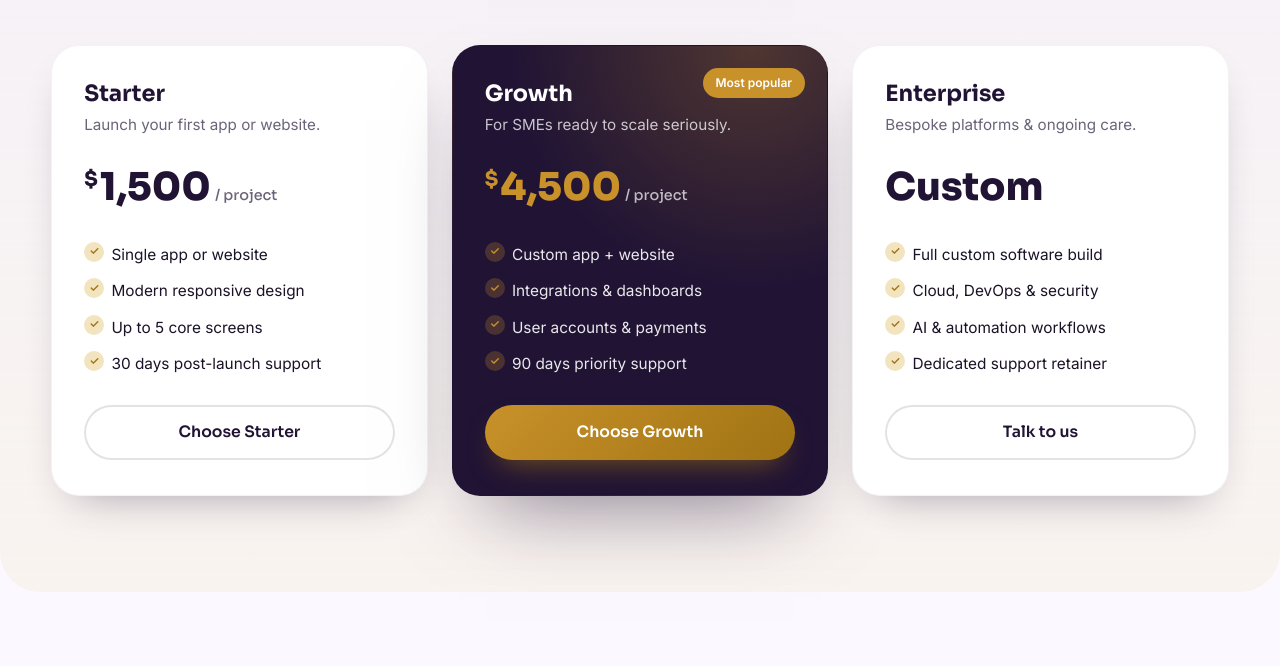
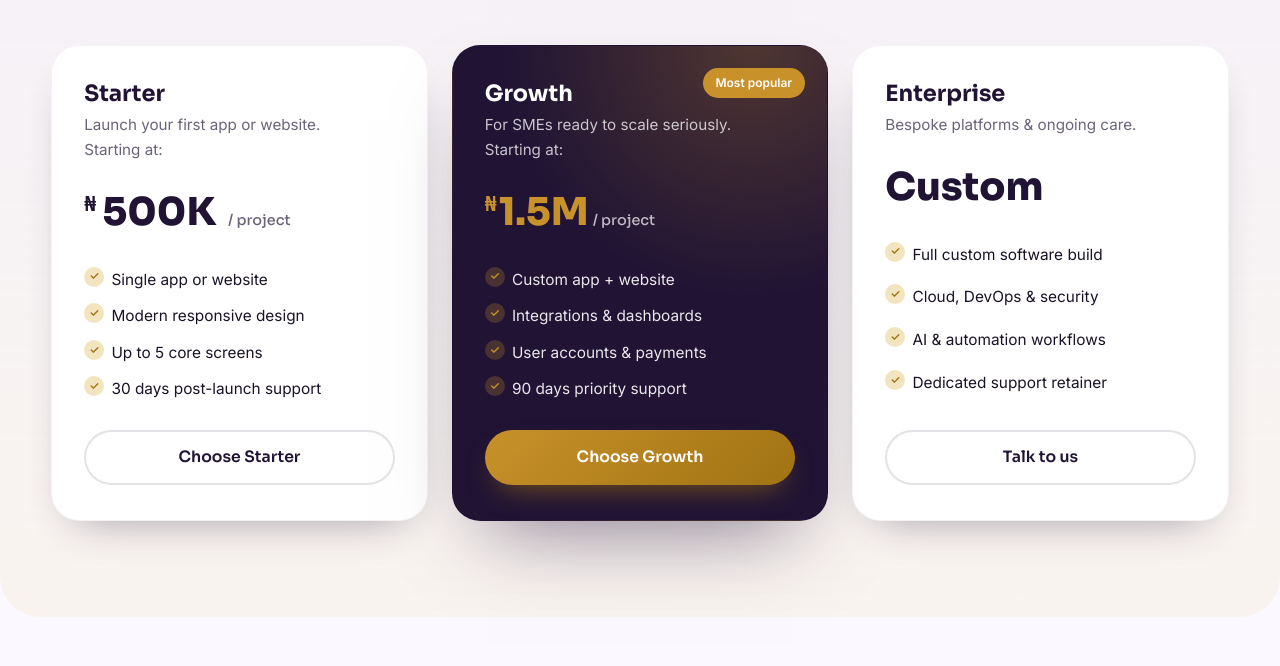
Before and after one commit to MartinKyng/royaltechnologies, a plain HTML site: page index.html in a window 1280 px wide. Shown: the part 3570-4236 px from the top of the page. Drawn offline with Linux system fonts and the light colour scheme.

Commit message:
edited prices

```diff
--- a/index.html
+++ b/index.html
@@ -205,8 +205,16 @@
     <div class="grid grid-3 pricing">
       <article class="price-card">
         <h3>Starter</h3>
-        <p class="price-desc">Launch your first app or website.</p>
-        <div class="price"><span class="cur">$</span>1,500<span class="per">/ project</span></div>
+        <p class="price-desc">Launch your first app or website.<br> Starting at:</p>
+        <div class="price">
+          <span class="cur">
+            ₦
+          </span>
+          500K
+          <span class="per">
+            / project
+          </span>
+        </div>
         <ul class="price-list">
           <li>Single app or website</li>
           <li>Modern responsive design</li>
@@ -219,8 +227,8 @@
       <article class="price-card featured">
         <span class="tag">Most popular</span>
         <h3>Growth</h3>
-        <p class="price-desc">For SMEs ready to scale seriously.</p>
-        <div class="price"><span class="cur">$</span>4,500<span class="per">/ project</span></div>
+        <p class="price-desc">For SMEs ready to scale seriously. <br> Starting at:</p>
+        <div class="price"><span class="cur">₦</span>1.5M<span class="per">/ project</span></div>
         <ul class="price-list">
           <li>Custom app + website</li>
           <li>Integrations &amp; dashboards</li>
@@ -282,7 +290,7 @@
         <h2>Tell us about your project</h2>
         <p>Get a free, no-pressure quote within 2 business days. Apps, websites, custom software — we'd love to hear the idea.</p>
         <ul class="contact-info">
-          <li>✉️ <a href="mailto:hello@royaltechnologies.com">hello@royaltechnologies.com</a></li>
+          <li>✉️ <a href="mailto:kyngtechnologies@gmail.com">kyngtechnologies@gmail.com</a></li>
           <li>💬 Response within 48 hours</li>
         </ul>
       </div>
```
